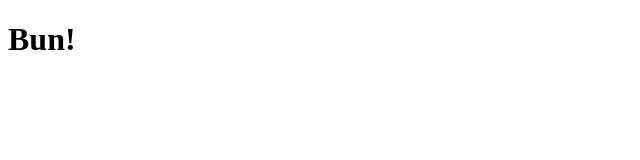
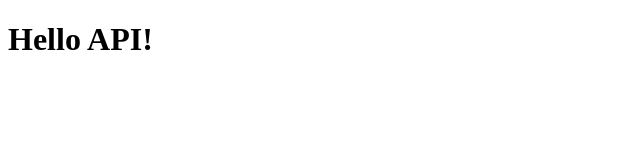
Before and after one commit to ThomasLucking/Bun-API, a website: page index.html in a window 1280 px wide. Shown: the whole page, without its empty margins (0-640 px from the left). Drawn offline with Linux system fonts and the light colour scheme.

Commit message:
chore: init repo

```diff
--- a/index.html
+++ b/index.html
@@ -6,6 +6,6 @@
     <title>Bun</title>
   </head>
   <body>
-    <h1>Bun!</h1>
+    <h1>Hello API!</h1>
   </body>
 </html>
```
Also changed, not shown: package.json (+4 -4 lines).
